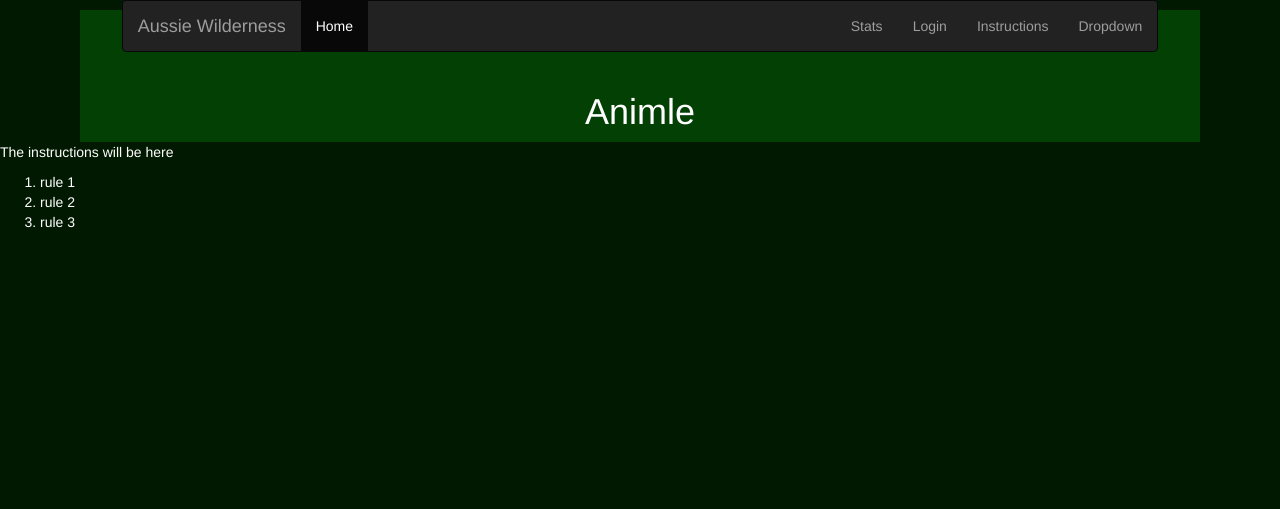
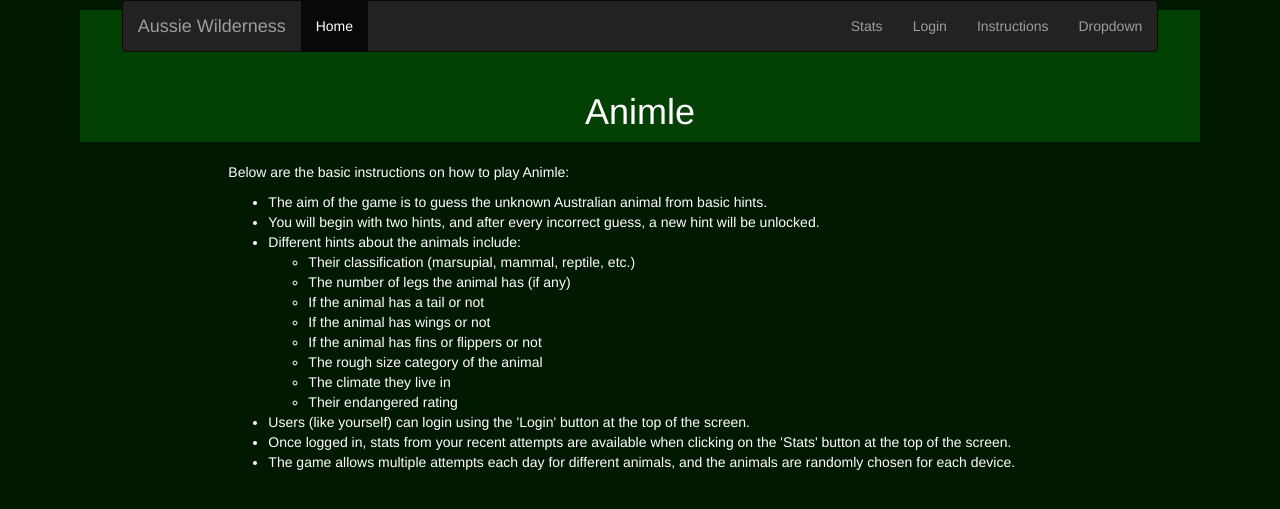
Before and after one commit to saphcarter/animle, a Flask app: page /instructions in a window 1280 px wide. Shown: the top 509 px of the page. Run offline with Flask 2, Linux system fonts and the light colour scheme; some libraries are stand-ins or nearby versions.

Commit message:
updated instructions with the actual instructions

```diff
--- a/flask_app/app/templates/instructions.html
+++ b/flask_app/app/templates/instructions.html
@@ -1,12 +1,29 @@
 {% extends "base.html" %}
 
 {% block app_content %}
-<div style = "color: white;">
-    <p>The instructions will be here</p>
-    <ol>
-        <li>rule 1</li>
-        <li>rule 2</li>
-        <li>rule 3</li>
-    </ol>
+<div class="col-md-2"></div>
+<div class="col-md-8" style = "color: white;">
+  <br>
+    <p>Below are the basic instructions on how to play Animle:</p>
+    <ul>
+        <li>The aim of the game is to guess the unknown Australian animal from basic hints.</li>
+        <li>You will begin with two hints, and after every incorrect guess, a new hint will be unlocked.</li>
+        <li>Different hints about the animals include:
+          <ul>
+            <li>Their classification (marsupial, mammal, reptile, etc.)</li>
+            <li>The number of legs the animal has (if any)</li>
+            <li>If the animal has a tail or not</li>
+            <li>If the animal has wings or not</li>
+            <li>If the animal has fins or flippers or not</li>
+            <li>The rough size category of the animal</li>
+            <li>The climate they live in</li>
+            <li>Their endangered rating</li>
+          </ul>
+        </li>
+        <li>Users (like yourself) can login using the 'Login' button at the top of the screen.</li>
+        <li>Once logged in, stats from your recent attempts are available when clicking on the 'Stats' button at the top of the screen.</li>
+        <li>The game allows multiple attempts each day for different animals, and the animals are randomly chosen for each device.</li>
+    </ul>
 </div>
+<div class="col-md-2"></div>
 {% endblock %}
```
